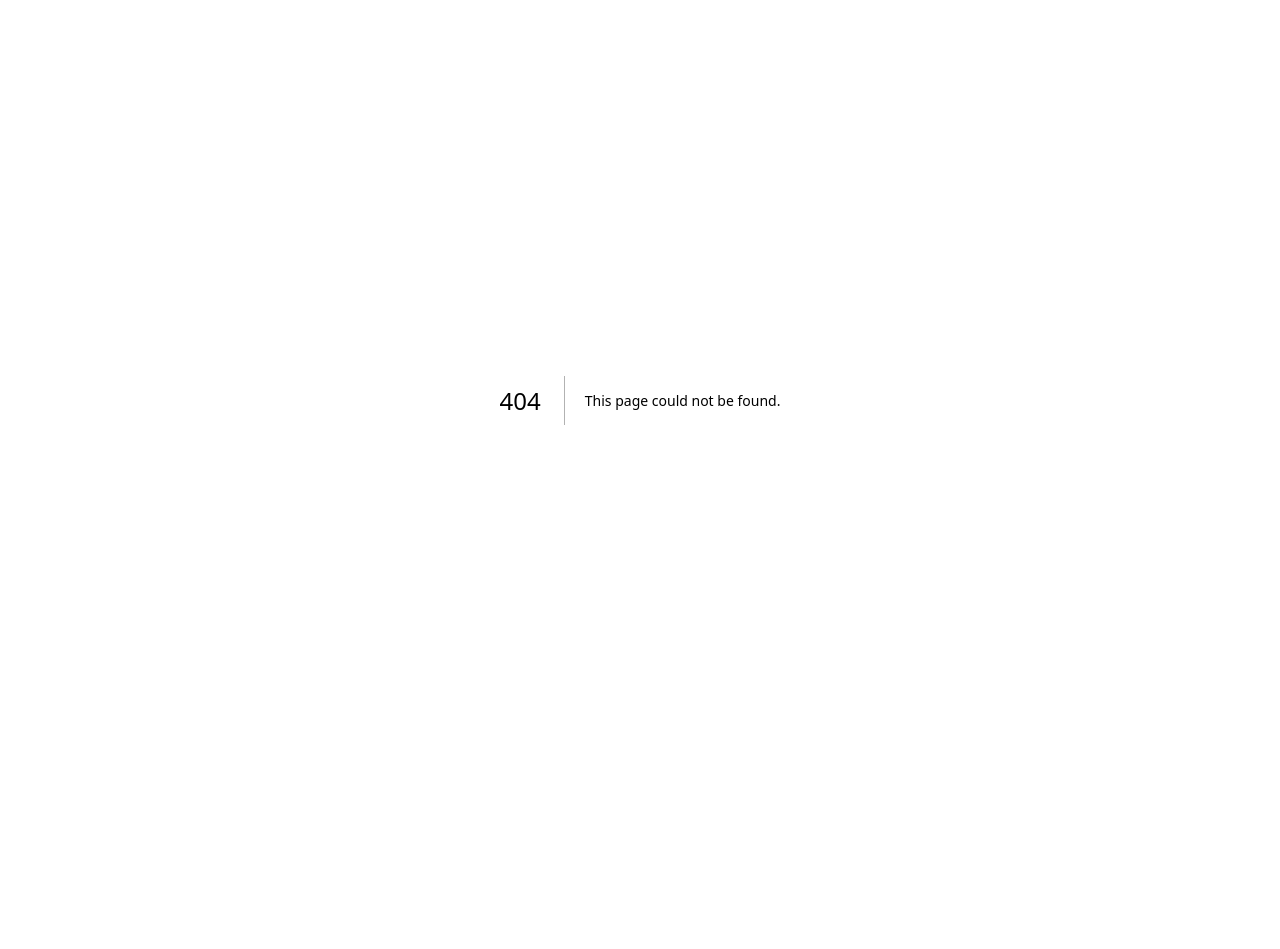
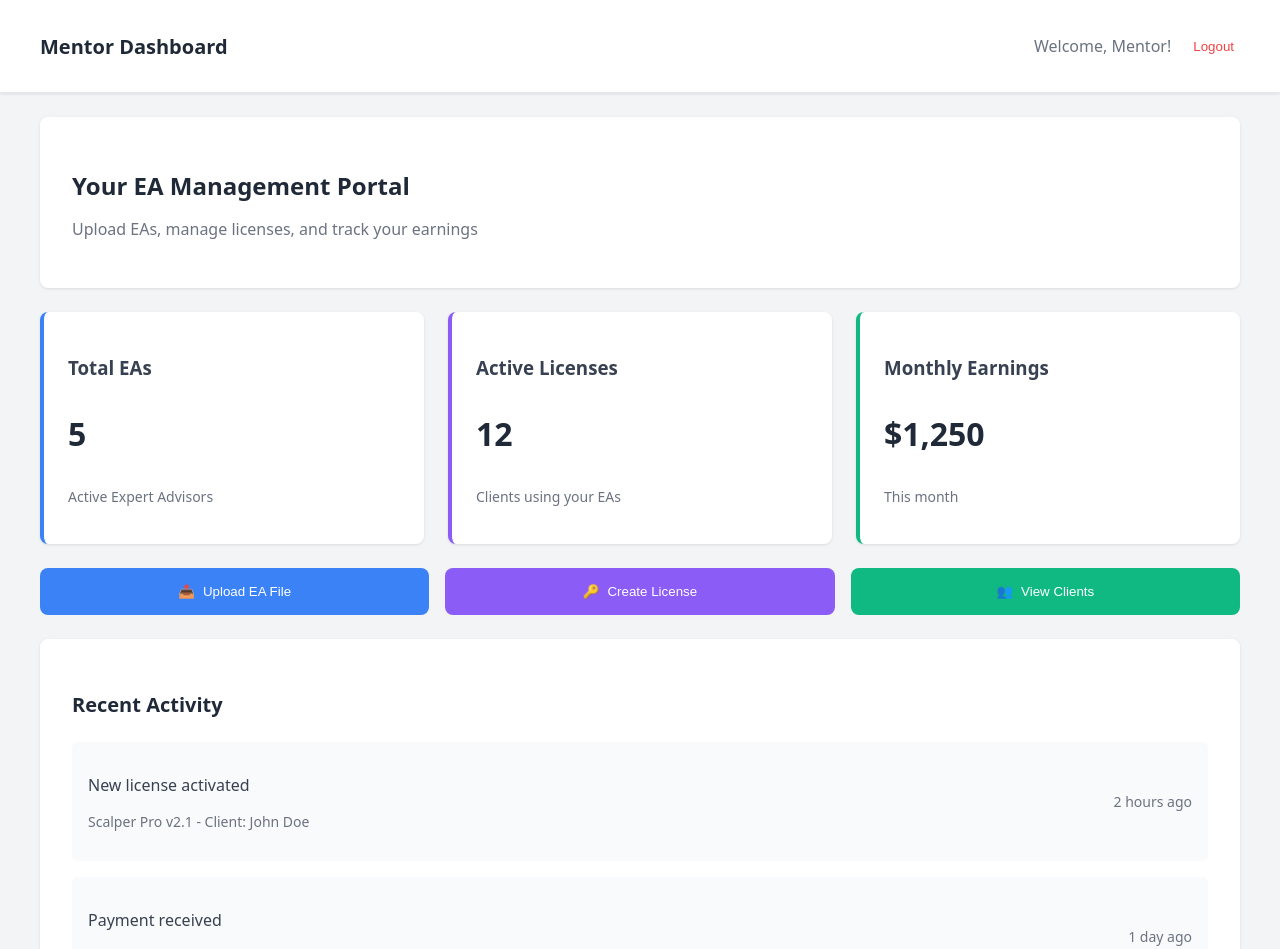
Before and after one commit to sibusisokamo00-source/Migrate-, a Next.js app in the folder frontend/: page /mentor/dashboard in a window 1280 px wide. Before the commit this address had no page. Shown: the top 949 px of the page. Before the commit the page ends 800 px from the top, so only its background shows below. Built offline with nearby package versions, Linux system fonts and the light colour scheme.

Commit message:
Create page.tsx

```diff
--- /dev/null
+++ b/frontend/app/mentor/dashboard/page.tsx
@@ -0,0 +1,316 @@
+export default function MentorDashboard() {
+  return (
+    <div style={{
+      minHeight: '100vh',
+      backgroundColor: '#f3f4f6'
+    }}>
+      {/* Navigation */}
+      <nav style={{
+        backgroundColor: 'white',
+        padding: '1rem',
+        boxShadow: '0 1px 3px rgba(0,0,0,0.1)',
+        borderBottom: '1px solid #e5e7eb'
+      }}>
+        <div style={{
+          maxWidth: '1200px',
+          margin: '0 auto',
+          display: 'flex',
+          justifyContent: 'space-between',
+          alignItems: 'center'
+        }}>
+          <div style={{
+            display: 'flex',
+            alignItems: 'center',
+            gap: '1rem'
+          }}>
+            <h1 style={{
+              fontSize: '1.25rem',
+              fontWeight: '600',
+              color: '#1f2937'
+            }}>
+              Mentor Dashboard
+            </h1>
+          </div>
+
+          <div style={{
+            display: 'flex',
+            alignItems: 'center',
+            gap: '1rem'
+          }}>
+            <span style={{ color: '#6b7280' }}>Welcome, Mentor!</span>
+            <button style={{
+              color: '#ef4444',
+              background: 'none',
+              border: 'none',
+              cursor: 'pointer'
+            }}>
+              Logout
+            </button>
+          </div>
+        </div>
+      </nav>
+
+      {/* Main Content */}
+      <main style={{
+        maxWidth: '1200px',
+        margin: '0 auto',
+        padding: '1.5rem 1rem'
+      }}>
+        {/* Welcome Card */}
+        <div style={{
+          backgroundColor: 'white',
+          padding: '2rem',
+          borderRadius: '0.5rem',
+          boxShadow: '0 1px 3px rgba(0,0,0,0.1)',
+          marginBottom: '1.5rem'
+        }}>
+          <h2 style={{
+            fontSize: '1.5rem',
+            fontWeight: 'bold',
+            color: '#1f2937',
+            marginBottom: '0.5rem'
+          }}>
+            Your EA Management Portal
+          </h2>
+          <p style={{ color: '#6b7280' }}>
+            Upload EAs, manage licenses, and track your earnings
+          </p>
+        </div>
+
+        {/* Stats Grid */}
+        <div style={{
+          display: 'grid',
+          gridTemplateColumns: 'repeat(auto-fit, minmax(250px, 1fr))',
+          gap: '1.5rem',
+          marginBottom: '1.5rem'
+        }}>
+          {/* Total EAs Card */}
+          <div style={{
+            backgroundColor: 'white',
+            padding: '1.5rem',
+            borderRadius: '0.5rem',
+            boxShadow: '0 1px 3px rgba(0,0,0,0.1)',
+            borderLeft: '4px solid #3b82f6'
+          }}>
+            <h3 style={{
+              fontWeight: '600',
+              color: '#374151',
+              marginBottom: '0.5rem'
+            }}>
+              Total EAs
+            </h3>
+            <p style={{
+              fontSize: '2rem',
+              fontWeight: 'bold',
+              color: '#1f2937'
+            }}>
+              5
+            </p>
+            <p style={{ color: '#6b7280', fontSize: '0.875rem' }}>
+              Active Expert Advisors
+            </p>
+          </div>
+
+          {/* Active Licenses Card */}
+          <div style={{
+            backgroundColor: 'white',
+            padding: '1.5rem',
+            borderRadius: '0.5rem',
+            boxShadow: '0 1px 3px rgba(0,0,0,0.1)',
+            borderLeft: '4px solid #8b5cf6'
+          }}>
+            <h3 style={{
+              fontWeight: '600',
+              color: '#374151',
+              marginBottom: '0.5rem'
+            }}>
+              Active Licenses
+            </h3>
+            <p style={{
+              fontSize: '2rem',
+              fontWeight: 'bold',
+              color: '#1f2937'
+            }}>
+              12
+            </p>
+            <p style={{ color: '#6b7280', fontSize: '0.875rem' }}>
+              Clients using your EAs
+            </p>
+          </div>
+
+          {/* Earnings Card */}
+          <div style={{
+            backgroundColor: 'white',
+            padding: '1.5rem',
+            borderRadius: '0.5rem',
+            boxShadow: '0 1px 3px rgba(0,0,0,0.1)',
+            borderLeft: '4px solid #10b981'
+          }}>
+            <h3 style={{
+              fontWeight: '600',
+              color: '#374151',
+              marginBottom: '0.5rem'
+            }}>
+              Monthly Earnings
+            </h3>
+            <p style={{
+              fontSize: '2rem',
+              fontWeight: 'bold',
+              color: '#1f2937'
+            }}>
+              $1,250
+            </p>
+            <p style={{ color: '#6b7280', fontSize: '0.875rem' }}>
+              This month
+            </p>
+          </div>
+        </div>
+
+        {/* Action Buttons */}
+        <div style={{
+          display: 'grid',
+          gridTemplateColumns: 'repeat(auto-fit, minmax(200px, 1fr))',
+          gap: '1rem',
+          marginBottom: '1.5rem'
+        }}>
+          <button style={{
+            backgroundColor: '#3b82f6',
+            color: 'white',
+            padding: '1rem 1.5rem',
+            borderRadius: '0.5rem',
+            border: 'none',
+            fontWeight: '500',
+            cursor: 'pointer',
+            display: 'flex',
+            alignItems: 'center',
+            justifyContent: 'center',
+            gap: '0.5rem'
+          }}>
+            <span>📤</span>
+            Upload EA File
+          </button>
+
+          <button style={{
+            backgroundColor: '#8b5cf6',
+            color: 'white',
+            padding: '1rem 1.5rem',
+            borderRadius: '0.5rem',
+            border: 'none',
+            fontWeight: '500',
+            cursor: 'pointer',
+            display: 'flex',
+            alignItems: 'center',
+            justifyContent: 'center',
+            gap: '0.5rem'
+          }}>
+            <span>🔑</span>
+            Create License
+          </button>
+
+          <button style={{
+            backgroundColor: '#10b981',
+            color: 'white',
+            padding: '1rem 1.5rem',
+            borderRadius: '0.5rem',
+            border: 'none',
+            fontWeight: '500',
+            cursor: 'pointer',
+            display: 'flex',
+            alignItems: 'center',
+            justifyContent: 'center',
+            gap: '0.5rem'
+          }}>
+            <span>👥</span>
+            View Clients
+          </button>
+        </div>
+
+        {/* Recent Activity */}
+        <div style={{
+          backgroundColor: 'white',
+          padding: '2rem',
+          borderRadius: '0.5rem',
+          boxShadow: '0 1px 3px rgba(0,0,0,0.1)'
+        }}>
+          <h3 style={{
+            fontSize: '1.25rem',
+            fontWeight: '600',
+            color: '#1f2937',
+            marginBottom: '1.5rem'
+          }}>
+            Recent Activity
+          </h3>
+
+          <div style={{
+            display: 'flex',
+            flexDirection: 'column',
+            gap: '1rem'
+          }}>
+            <div style={{
+              display: 'flex',
+              justifyContent: 'space-between',
+              alignItems: 'center',
+              padding: '1rem',
+              backgroundColor: '#f9fafb',
+              borderRadius: '0.375rem'
+            }}>
+              <div>
+                <p style={{ fontWeight: '500', color: '#374151' }}>
+                  New license activated
+                </p>
+                <p style={{ color: '#6b7280', fontSize: '0.875rem' }}>
+                  Scalper Pro v2.1 - Client: John Doe
+                </p>
+              </div>
+              <span style={{ color: '#6b7280', fontSize: '0.875rem' }}>
+                2 hours ago
+              </span>
+            </div>
+
+            <div style={{
+              display: 'flex',
+              justifyContent: 'space-between',
+              alignItems: 'center',
+              padding: '1rem',
+              backgroundColor: '#f9fafb',
+              borderRadius: '0.375rem'
+            }}>
+              <div>
+                <p style={{ fontWeight: '500', color: '#374151' }}>
+                  Payment received
+                </p>
+                <p style={{ color: '#6b7280', fontSize: '0.875rem' }}>
+                  $49.99 - Monthly subscription
+                </p>
+              </div>
+              <span style={{ color: '#6b7280', fontSize: '0.875rem' }}>
+                1 day ago
+              </span>
+            </div>
+
+            <div style={{
+              display: 'flex',
+              justifyContent: 'space-between',
+              alignItems: 'center',
+              padding: '1rem',
+              backgroundColor: '#f9fafb',
+              borderRadius: '0.375rem'
+            }}>
+              <div>
+                <p style={{ fontWeight: '500', color: '#374151' }}>
+                  EA file uploaded
+                </p>
+                <p style={{ color: '#6b7280', fontSize: '0.875rem' }}>
+                  Trend Rider v1.5
+                </p>
+              </div>
+              <span style={{ color: '#6b7280', fontSize: '0.875rem' }}>
+                3 days ago
+              </span>
+            </div>
+          </div>
+        </div>
+      </main>
+    </div>
+  )
+}
```
